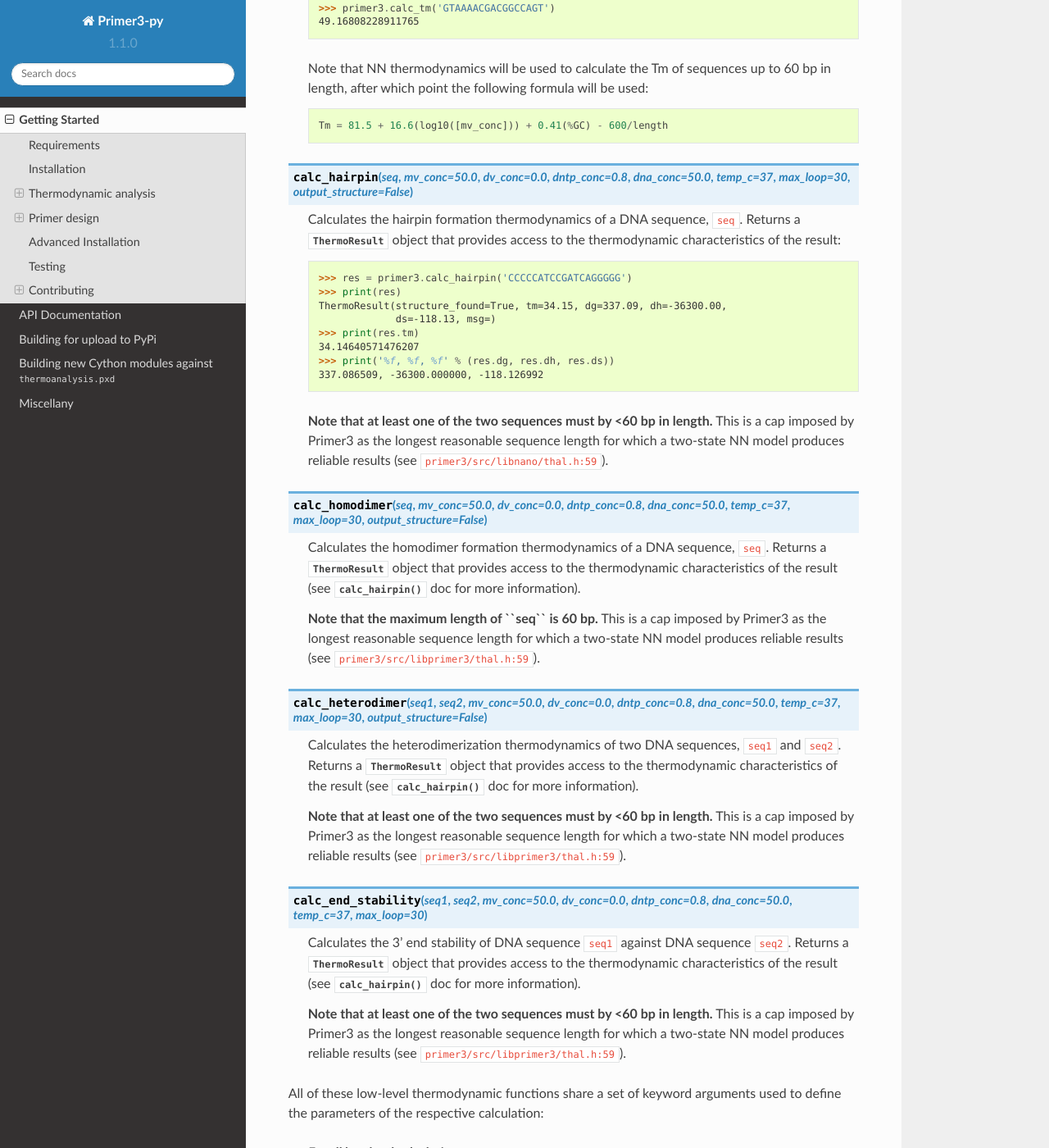
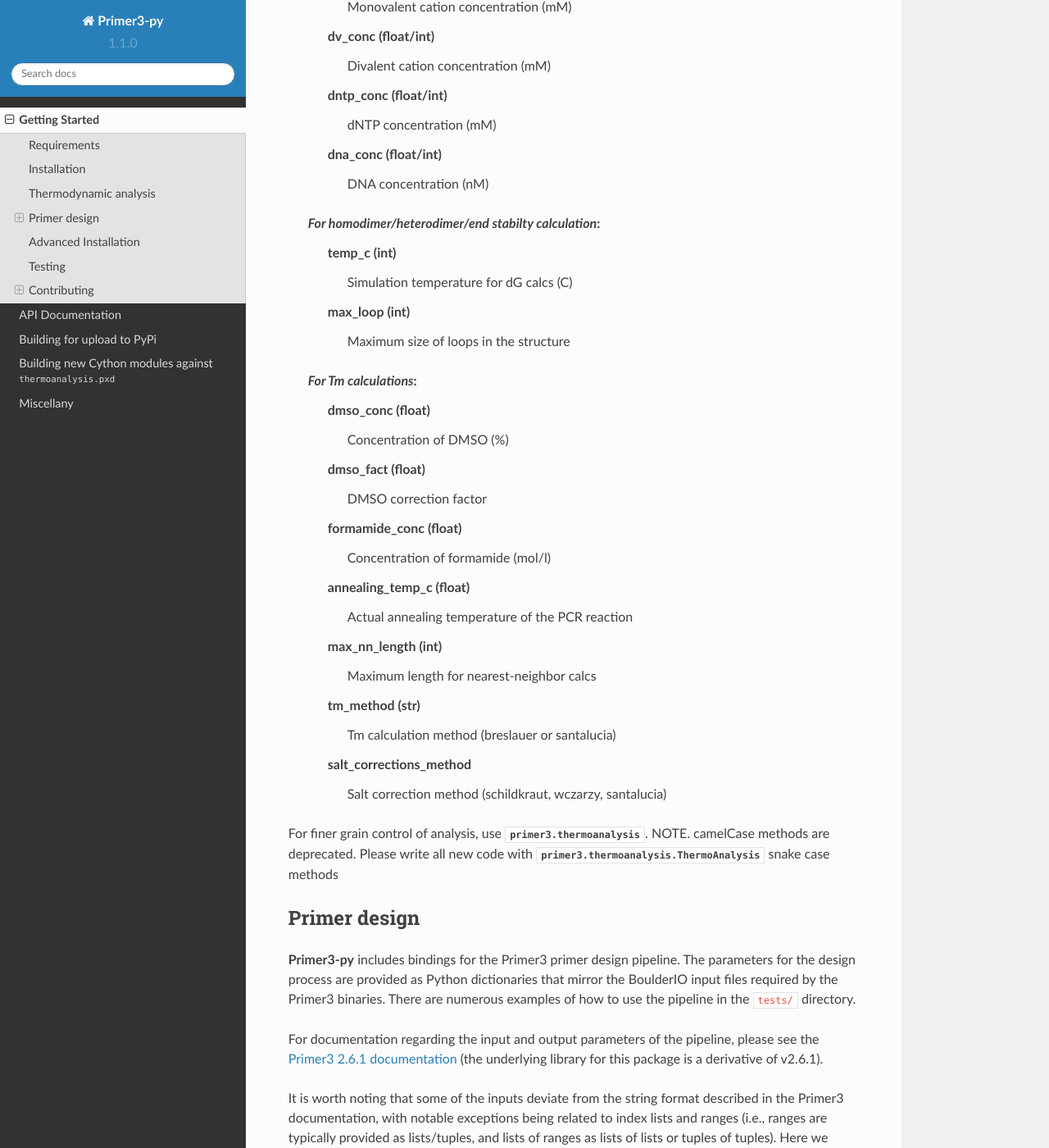
Before and after one commit to libnano/primer3-py, a Sphinx documentation site: the page built from docs/quickstart.md, in a window 1280 px wide and 1400 px high, scrolled down 1375 px. Shown: the whole window at 82% size. Built offline with Sphinx 7.4.7 and the Read the Docs theme 2.0.0, drawn with Linux system fonts in a browser that asks for light colours; some of the changed text lies outside the part shown.

````diff
--- a/docs/quickstart.md
+++ b/docs/quickstart.md
@@ -27,105 +27,8 @@
 
 ## Thermodynamic analysis
 
-The thermodynamic {py:mod}`bindings` include support for **Tm, homodimer, heterodimer,
+The thermodynamic {py:mod}`primer3.bindings` include support for **Tm, homodimer, heterodimer,
 hairpin,** and **3' end stability calculations**:
-
-```{eval-rst}
-.. py:function:: calc_tm(seq, mv_conc=50, dv_conc=0, dntp_conc=0.8, \
-                        dna_conc=50, dmso_conc=0.0, dmso_fact=0.6, \
-                        formamide_conc=0.8, annealing_temp_c=-10.0, \
-                        max_nn_length=60, tm_method='santalucia', \
-                        salt_corrections_method='santalucia')
-
-    Calculates the melting temperature of a DNA sequence, ``seq``. Returns the
-    melting temperature (C) as a float::
-
-        >>> primer3.calc_tm('GTAAAACGACGGCCAGT')
-        49.16808228911765
-
-    Note that NN thermodynamics will be used to calculate the Tm of sequences
-    up to 60 bp in length, after which point the following formula will be
-    used::
-
-        Tm = 81.5 + 16.6(log10([mv_conc])) + 0.41(%GC) - 600/length
-
-```
-
-```{eval-rst}
-.. py:function:: calc_hairpin(seq, mv_conc=50.0, dv_conc=0.0, dntp_conc=0.8, \
-                             dna_conc=50.0, temp_c=37, max_loop=30, \
-                             output_structure=False)
-
-    Calculates the hairpin formation thermodynamics of a DNA sequence, ``seq``.
-    Returns a :class:`ThermoResult` object that provides access to the
-    thermodynamic characteristics of the result::
-
-        >>> res = primer3.calc_hairpin('CCCCCATCCGATCAGGGGG')
-        >>> print(res)
-        ThermoResult(structure_found=True, tm=34.15, dg=337.09, dh=-36300.00,
-                     ds=-118.13, msg=)
-        >>> print(res.tm)
-        34.14640571476207
-        >>> print('%f, %f, %f' % (res.dg, res.dh, res.ds))
-        337.086509, -36300.000000, -118.126992
-
-    **Note that at least one of the two sequences must by <60 bp in length.**
-    This is a cap imposed by Primer3 as the longest reasonable sequence length
-    for which a two-state NN model produces reliable results (see
-    ``primer3/src/libnano/thal.h:59``).
-
-```
-
-```{eval-rst}
-.. py:function:: calc_homodimer(seq, mv_conc=50.0, dv_conc=0.0, dntp_conc=0.8, \
-                               dna_conc=50.0, temp_c=37, max_loop=30, \
-                               output_structure=False)
-
-    Calculates the homodimer formation thermodynamics of a DNA sequence,
-    ``seq``. Returns a :class:`ThermoResult` object that provides access to the
-    thermodynamic characteristics of the result (see :py:func:`calc_hairpin`
-    doc for more information).
-
-    **Note that the maximum length of ``seq`` is 60 bp.** This is a cap imposed
-    by Primer3 as the longest reasonable sequence length for which
-    a two-state NN model produces reliable results (see
-    ``primer3/src/libprimer3/thal.h:59``).
-
-```
-
-```{eval-rst}
-.. py:function:: calc_heterodimer(seq1, seq2, mv_conc=50.0, dv_conc=0.0, \
-                                 dntp_conc=0.8, dna_conc=50.0, temp_c=37, \
-                                 max_loop=30, output_structure=False)
-
-    Calculates the heterodimerization thermodynamics of two DNA sequences,
-    ``seq1`` and ``seq2``. Returns a :class:`ThermoResult` object that provides
-    access to the thermodynamic characteristics of the result
-    (see :py:func:`calc_hairpin` doc for more information).
-
-    **Note that at least one of the two sequences must by <60 bp in length.**
-    This is a cap imposed by Primer3 as the longest reasonable sequence length
-    for which a two-state NN model produces reliable results (see
-    ``primer3/src/libprimer3/thal.h:59``).
-
-```
-
-```{eval-rst}
-.. py:function:: calc_end_stability(seq1, seq2, mv_conc=50.0, dv_conc=0.0, \
-                                  dntp_conc=0.8, dna_conc=50.0, temp_c=37, \
-                                  max_loop=30)
-
-    Calculates the 3' end stability of DNA sequence ``seq1`` against DNA
-    sequence ``seq2``. Returns a :class:`ThermoResult` object that provides
-    access to the thermodynamic characteristics of the result
-    (see :py:func:`calc_hairpin` doc for more information).
-
-    **Note that at least one of the two sequences must by <60 bp in length.**
-    This is a cap imposed by Primer3 as the longest reasonable sequence length
-    for which a two-state NN model produces reliable results (see
-    ``primer3/src/libprimer3/thal.h:59``).
-
-```
 
 All of these low-level thermodynamic functions share a set of keyword arguments
 used to define the parameters of the respective calculation:
@@ -165,6 +68,10 @@
 
 ```
 
+For finer grain control of analysis, use {py:mod}`primer3.thermoanalysis`.
+NOTE. camelCase methods are deprecated.  Please write all new code with
+{py:class}`primer3.thermoanalysis.ThermoAnalysis` snake case methods
+
 ## Primer design
 
 **Primer3-py** includes bindings for the Primer3 primer design pipeline. The
@@ -198,14 +105,10 @@
 ### Workflow
 
 The easiest way to run the primer design pipeline is with
-{py:func}`design_primers`. Notice that Primer3 parameters prefixed with
+{py:func}`primer3.bindings.design_primers`. Notice that Primer3 parameters prefixed with
 "SEQUENCE\_" are provided in a separate dictionary from those prefixed with
 "PRIMER\_". For more advanced / modular approaches, see the {doc}`api/bindings`
 documentation.
-
-```{eval-rst}
-.. autofunction:: primer3.bindings.design_primers
-```
 
 Example usage:
 
````
Also changed, not shown: docs/api/index.md (+1 -0 lines), docs/api/p3helpers.md (added, +5 -0 lines), setup.py (+7 -0 lines), 7 other files.
